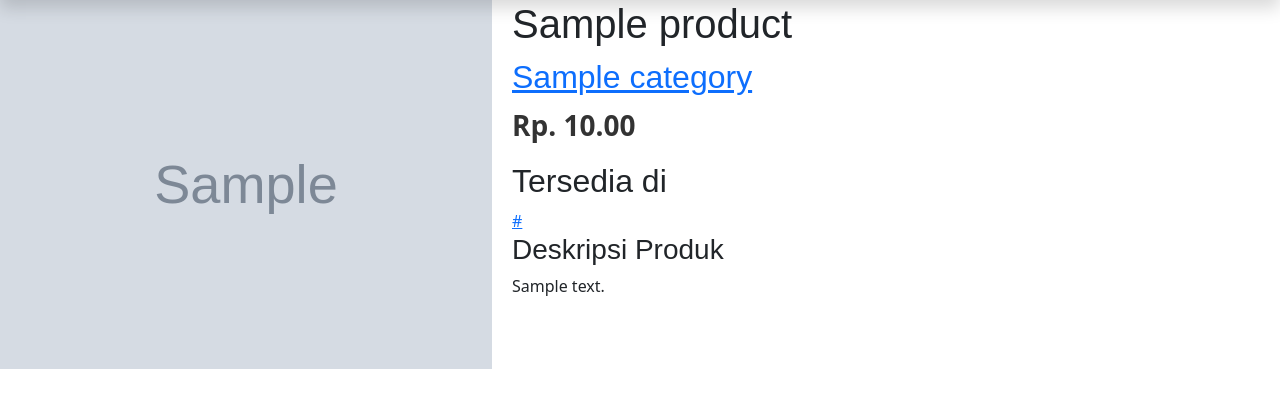
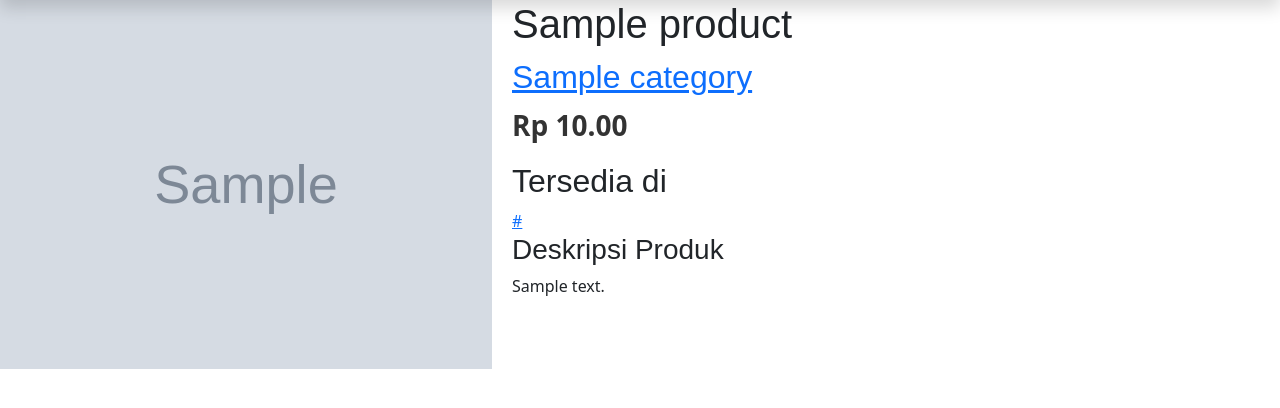
Before and after one commit to Faberroni/produta-psm, a Django app: a page that uses templates/detail.html in a window 1280 px wide. Shown: the part 66-474 px from the top of the page. Run offline with Django 4.2, Linux system fonts and the light colour scheme; tables that the repository leaves empty hold one stand-in row (values such as "Sample post"); grey boxes marked "Sample" are stand-in pictures.

Commit message:
Currency Changes

```diff
--- a/templates/detail.html
+++ b/templates/detail.html
@@ -12,7 +12,7 @@
             {{ product.category }}
             </a>
         </h2>
-        <p class="price">Rp. {{ product.price }}</p>
+        <p class="price">Rp {{ product.price }}</p>
         <h2>Tersedia di</h2>
         <a href="{{product.link}}">{{ product.link }}</a>
         <h3>Deskripsi Produk</h3>
```
